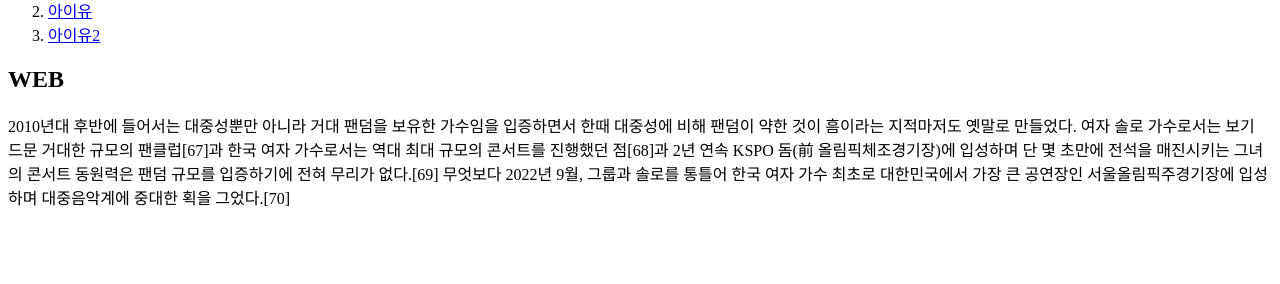
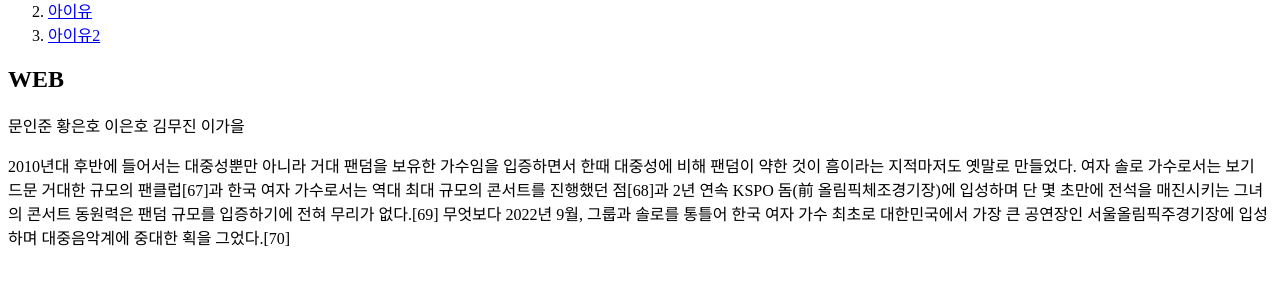
Before and after one commit to wonsun-max/WONSUN-WEB, a plain HTML site: page index.html in a window 1280 px wide. Shown: the part 100-384 px from the top of the page. Drawn offline with Linux system fonts and the light colour scheme.

Commit message:
Add files via upload

```diff
--- a/index.html
+++ b/index.html
@@ -12,6 +12,7 @@
     <li><a href="3.html">아이유2</a></li>
 </ol>
 <h2>WEB</h2>
+<p>문인준 황은호 이은호 김무진 이가을</p>
 <p>2010년대 후반에 들어서는 대중성뿐만 아니라 거대 팬덤을 보유한 가수임을 입증하면서 한때 대중성에 비해 팬덤이 약한 것이 흠이라는 지적마저도 옛말로 만들었다. 여자 솔로 가수로서는 보기 드문 거대한 규모의 팬클럽[67]과 한국 여자 가수로서는 역대 최대 규모의 콘서트를 진행했던 점[68]과 2년 연속 KSPO 돔(前 올림픽체조경기장)에 입성하며 단 몇 초만에 전석을 매진시키는 그녀의 콘서트 동원력은 팬덤 규모를 입증하기에 전혀 무리가 없다.[69] 무엇보다 2022년 9월, 그룹과 솔로를 통틀어 한국 여자 가수 최초로 대한민국에서 가장 큰 공연장인 서울올림픽주경기장에 입성하며 대중음악계에 중대한 획을 그었다.[70]</p>
 </body>
 </html>
```
